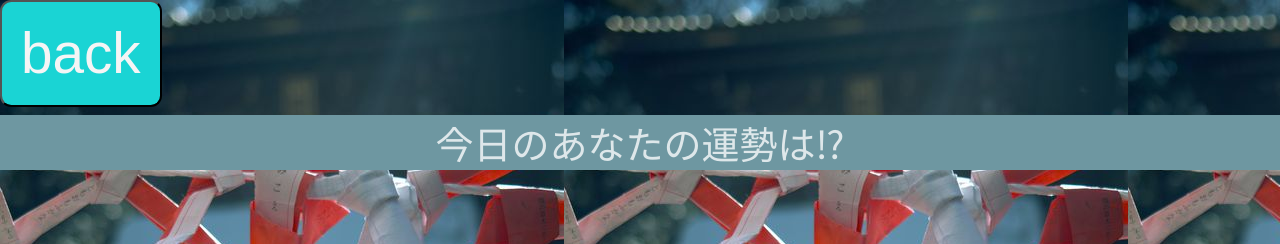
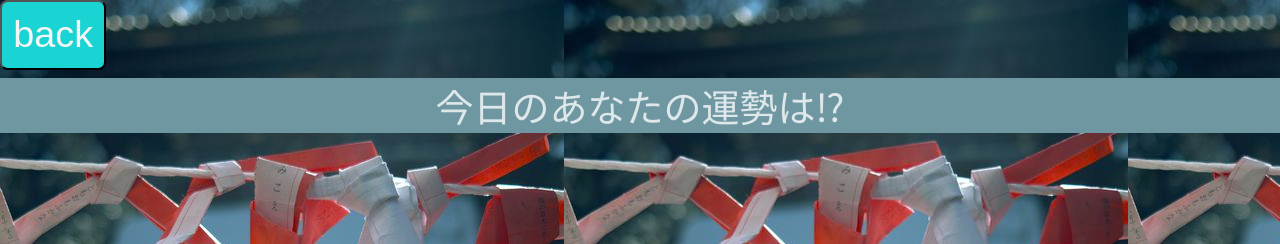
Before and after one commit to nmk1510/mobileapp, a plain HTML site: page 01_omikuji/omikuji.html in a window 1280 px wide. Shown: the top 244 px of the page. Drawn offline with Linux system fonts and the light colour scheme.

Commit message:
Update omikuji.css

```diff
--- a/01_omikuji/css/omikuji.css
+++ b/01_omikuji/css/omikuji.css
@@ -111,10 +111,10 @@ header {
 .back { text-align: left; }
 
 #btn99 {
-    padding: 0.5cm;
-    border-radius: 0.3cm;
+    padding: 0.3cm;
+    border-radius: 0.2cm;
     color: whitesmoke;
-    font-size: 1.5cm;
+    font-size: 1cm;
     background: rgb(26,212,212);
     cursor: pointer;
 }
```
